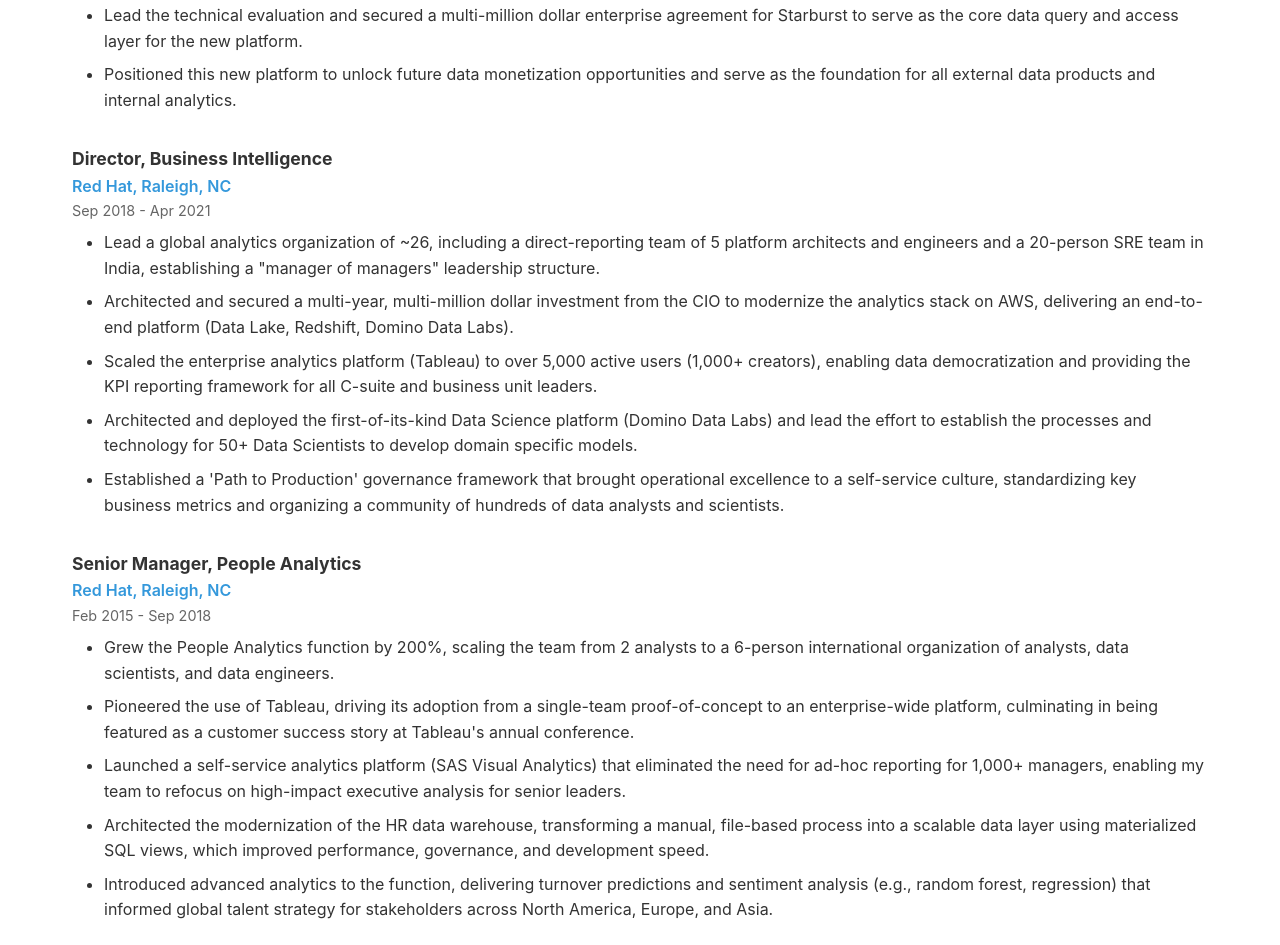
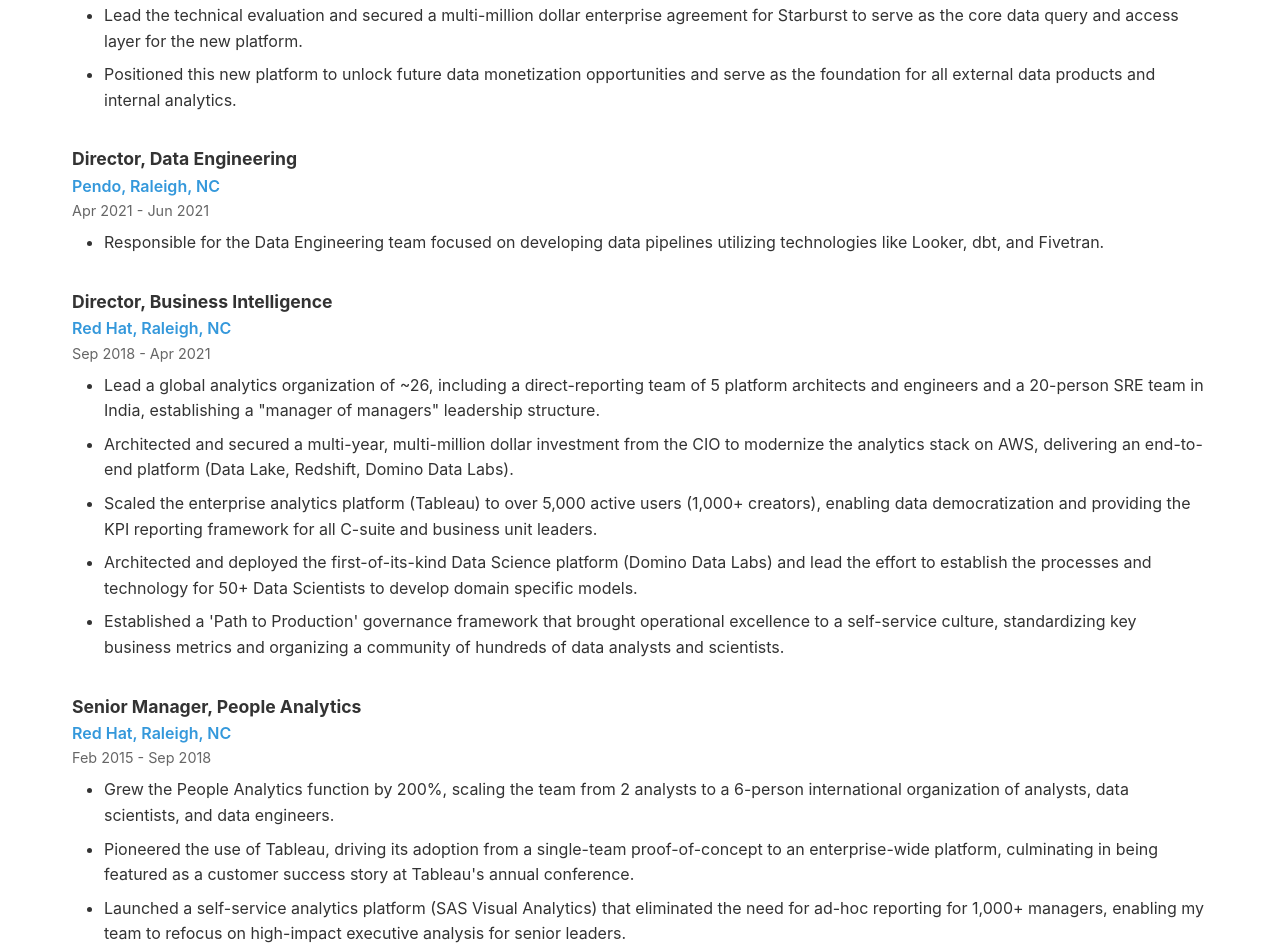
Before and after one commit to JHGelpi/cv, a plain HTML site: page index.html in a window 1280 px wide. Shown: the part 1809-2754 px from the top of the page. Drawn offline with Linux system fonts and the light colour scheme.

Commit message:
Add Director, Data Engineering job experience
Added job experience for Director of Data Engineering role.

```diff
--- a/index.html
+++ b/index.html
@@ -122,6 +122,17 @@
                         <li>Architected a new enterprise data platform on AWS, designing a Lambda architecture to integrate batch (S3, Glue, Redshift) and real-time streaming (Kafka) data into a single source of truth.</li>
                         <li>Lead the technical evaluation and secured a multi-million dollar enterprise agreement for Starburst to serve as the core data query and access layer for the new platform.</li>
                         <li>Positioned this new platform to unlock future data monetization opportunities and serve as the foundation for all external data products and internal analytics.</li>
+                    </ul>
+                </article>
+
+                <article class="job">
+                    <div class="job-header">
+                        <h3>Director, Data Engineering</h3>
+                        <span class="company">Pendo, Raleigh, NC</span>
+                        <span class="date">Apr 2021 - Jun 2021</span>
+                    </div>
+                    <ul>
+                        <li>Responsible for the Data Engineering team focused on developing data pipelines utilizing technologies like Looker, dbt, and Fivetran.</li>
                     </ul>
                 </article>
 
```
